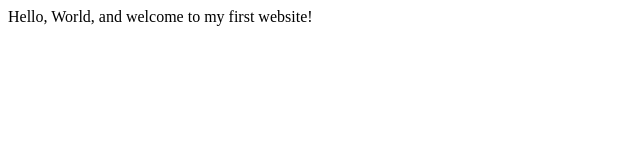
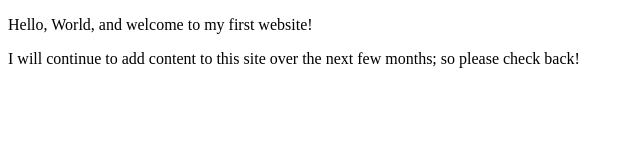
Before and after one commit to williamsmat/williamsmat.github.io, a plain HTML site: page index.html in a window 1280 px wide. Shown: the whole page, without its empty margins (0-640 px from the left). Drawn offline with Linux system fonts and the light colour scheme.

Commit message:
Update index.html
Changed code to be more organized. Updated Title, added paragraph tags. Named author.

```diff
--- a/index.html
+++ b/index.html
@@ -1,11 +1,13 @@
 <!DOCTYPE html>
-<!-- saved from url=(0043)file:///C:/Users/mathe/Downloads/index.html -->
-<html lang="en"><head><meta http-equiv="Content-Type" content="text/html; charset=UTF-8">
-
-        <meta name="viewport" content="width=device-width, initial-scale=1.0">
-        <title>My First Website</title>
+<html lang="en">
+   <head>
+       <meta http-equiv="Content-Type" content="text/html; charset=UTF-8">
+       <meta name="viewport" content="width=device-width, initial-scale=1.0">
+       <meta name="author" content="Austin Williams">
+       <title>J Schademan | CISO</title>
     </head>
     <body>
-       Hello, World, and welcome to my first website!
-
-</body></html>
+       <p>Hello, World, and welcome to my first website!</p>
+       <p>I will continue to add content to this site over the next few months; so please check back!</p>
+    </body>
+</html>
```
